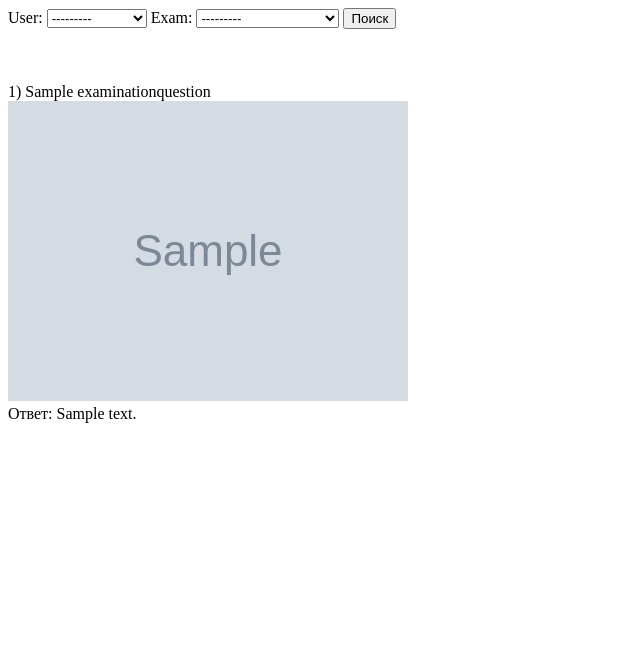
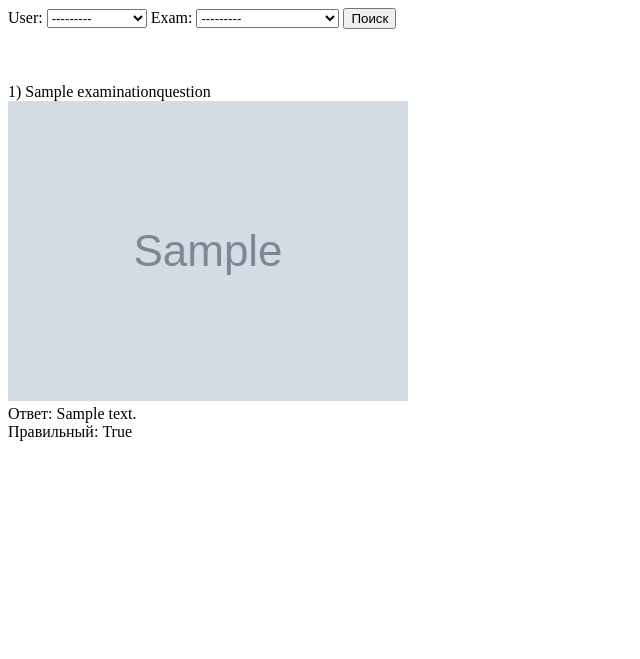
Before and after one commit to onixuniverse/icodely, a Django app: template examination/templates/examination/wrong_answers.html in a window 1280 px wide. Shown: the top 659 px of the page, without its empty margins (0-640 px from the left). Run offline with Django 4.2, Linux system fonts and the light colour scheme; the template is opened without the code that fills it: values that come from a table or form of the project are taken from there, others are empty; tables that the repository leaves empty hold one stand-in row (values such as "Sample post"); grey boxes marked "Sample" are stand-in pictures; parts of the project's set-up code (start-up, migrations or seed data) failed here and were passed over.

Commit message:
temp wrong answer views fix

```diff
--- a/examination/templates/examination/wrong_answers.html
+++ b/examination/templates/examination/wrong_answers.html
@@ -14,8 +14,11 @@
 <br>
 <br>
 {% for el in wrong_answers %}
-{{ forloop.counter}}) {{ el.question }}{% if el.question.question_image %} <br> <img
-        src="{{ el.question.question_image.url }}" width="400px"> {% endif %}<br>Ответ: {{ el.answer }}
+{{ forloop.counter}}) {{ el.question }}{% if el.question.question_image %} <br> <img src="{{ el.question.question_image.url }}" width="400px"> {% endif %}
+<br>
+Ответ: {{ el.answer }}
+<br>
+Правильный: {{ el.is_answer_right }}
 <br>
 <br>
 {% endfor %}
--- a/examination/views.py
+++ b/examination/views.py
@@ -6,7 +6,7 @@ from django.shortcuts import render
 from django.urls import reverse
 from django.views.generic import DetailView
 
-from courses.mixins import MenuMixin, UserToCourseAccessMixin, course_access
+from courses.mixins import ContextMixin, UserToCourseAccessMixin, course_access
 from courses.models import Homework, Lesson
 from courses_statistics.models import UserStatistics
 from examination.forms import ExamAnswerForm, WrongAnswerByUserForm
@@ -86,7 +86,7 @@ def exam_view(request, exam_id):
     return render(request, "examination/exam.html", context=context)
 
 
-class ExamResultView(LoginRequiredMixin, UserToCourseAccessMixin, MenuMixin, DetailView):
+class ExamResultView(LoginRequiredMixin, UserToCourseAccessMixin, ContextMixin, DetailView):
     model = UserStatistics
     template_name = "examination/exam_result.html"
     context_object_name = "statistics"
@@ -121,7 +121,7 @@ def wrong_answer_view(request):
             exam = form.cleaned_data["exam"]
 
             questions = ExaminationQuestion.objects.filter(exam=exam)
-            wrong_answers = ExaminationAnswer.objects.filter(question__in=questions, user=user, is_answer_right=0)
+            wrong_answers = ExaminationAnswer.objects.filter(question__in=questions, user=user)
 
         context = {
             "form": form,
```
